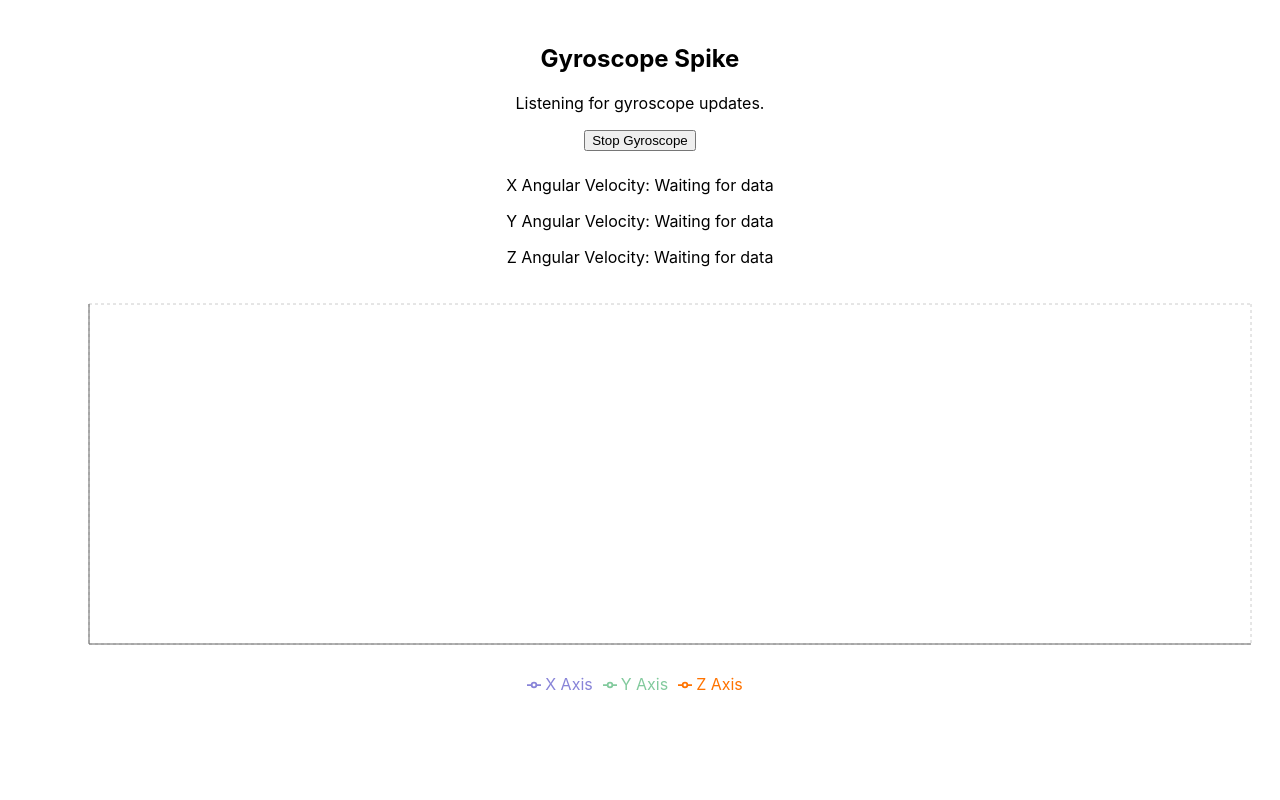
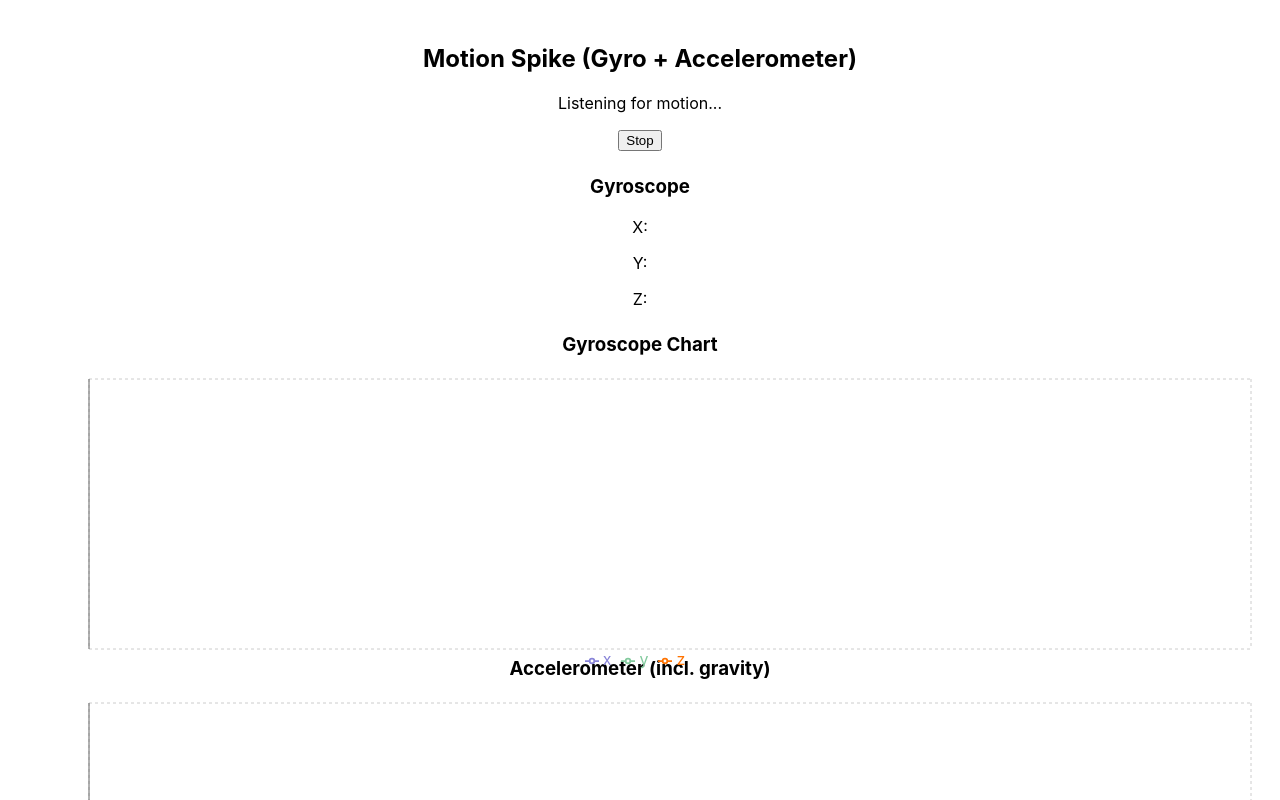
Before and after one commit to jackmcgrory/gyroscopic-spike, a React (Create React App) app: page / in a window 1280 px wide. Shown: the top 800 px of the page. Built offline with nearby package versions, Linux system fonts and the light colour scheme.

Commit message:
test accelerometer

```diff
--- a/src/ComponentWithGyroscope.tsx
+++ b/src/ComponentWithGyroscope.tsx
@@ -19,6 +19,13 @@ type AngularVelocity = {
 }
 
 type ChartPoint = {
+  timestamp: number
+  x: number
+  y: number
+  z: number
+}
+
+type AccelPoint = {
   timestamp: number
   x: number
   y: number
@@ -50,32 +57,48 @@ export const ComponentWithGyroscope = () => {
   const [angularVelocity, setAngularVelocity] =
     useState<AngularVelocity>(EMPTY_ANGULAR_VELOCITY)
 
-  const [chartData, setChartData] = useState<ChartPoint[]>([])
+  const [gyroData, setGyroData] = useState<ChartPoint[]>([])
+  const [accelData, setAccelData] = useState<AccelPoint[]>([])
+
   const [isListening, setIsListening] = useState(false)
   const [status, setStatus] = useState('Checking sensor support...')
 
   const handleMotion = useCallback((event: DeviceMotionEvent) => {
-    const x = event.rotationRate?.beta ?? 0
-    const y = event.rotationRate?.gamma ?? 0
-    const z = event.rotationRate?.alpha ?? 0
+    // -------- GYRO --------
+    const gx = event.rotationRate?.beta ?? 0
+    const gy = event.rotationRate?.gamma ?? 0
+    const gz = event.rotationRate?.alpha ?? 0
 
-    setAngularVelocity({
-      x,
-      y,
-      z,
-    })
+    setAngularVelocity({ x: gx, y: gy, z: gz })
 
-    setChartData(prev => {
+    setGyroData(prev => {
       const next = [
         ...prev,
         {
           timestamp: Date.now(),
-          x,
-          y,
-          z,
+          x: gx,
+          y: gy,
+          z: gz,
         },
       ]
+      return next.slice(-MAX_POINTS)
+    })
 
+    // -------- ACCELEROMETER --------
+    const ax = event.accelerationIncludingGravity?.x ?? 0
+    const ay = event.accelerationIncludingGravity?.y ?? 0
+    const az = event.accelerationIncludingGravity?.z ?? 0
+
+    setAccelData(prev => {
+      const next = [
+        ...prev,
+        {
+          timestamp: Date.now(),
+          x: ax,
+          y: ay,
+          z: az,
+        },
+      ]
       return next.slice(-MAX_POINTS)
     })
   }, [])
@@ -83,26 +106,25 @@ export const ComponentWithGyroscope = () => {
   const stopListening = useCallback(() => {
     window.removeEventListener('devicemotion', handleMotion)
     setIsListening(false)
-    setStatus('Gyroscope stopped.')
+    setStatus('Stopped.')
   }, [handleMotion])
 
   const startListening = useCallback(() => {
     if (!hasDeviceMotionSupport()) {
-      setStatus('This device or browser does not expose gyroscope data.')
+      setStatus('No motion support on this device.')
       return false
     }
 
     window.addEventListener('devicemotion', handleMotion)
 
     setIsListening(true)
-    setStatus('Listening for gyroscope updates.')
-
+    setStatus('Listening for motion...')
     return true
   }, [handleMotion])
 
   const requestPermissionAndStart = useCallback(async () => {
     if (!hasDeviceMotionSupport()) {
-      setStatus('This device or browser does not expose gyroscope data.')
+      setStatus('No motion support on this device.')
       return false
     }
 
@@ -112,18 +134,18 @@ export const ComponentWithGyroscope = () => {
       isIOS &&
       typeof deviceMotionEvent.requestPermission === 'function'
     ) {
-      setStatus('Requesting iOS motion permission...')
+      setStatus('Requesting iOS permission...')
 
       try {
         const permission =
           await deviceMotionEvent.requestPermission()
 
         if (permission !== 'granted') {
-          setStatus('Motion permission was denied.')
+          setStatus('Permission denied.')
           return false
         }
       } catch {
-        setStatus('Motion permission request failed.')
+        setStatus('Permission error.')
         return false
       }
     }
@@ -133,23 +155,13 @@ export const ComponentWithGyroscope = () => {
 
   useEffect(() => {
     if (!hasDeviceMotionSupport()) {
-      setStatus('This device or browser does not expose gyroscope data.')
+      setStatus('No motion support.')
       return
     }
 
-    if (isIOS) {
-      const deviceMotionEvent = getMotionEventConstructor()
-
-      if (typeof deviceMotionEvent.requestPermission === 'function') {
-        setStatus('Tap enable to allow gyroscope access on iOS.')
-
-        return () => {
-          stopListening()
-        }
-      }
+    if (!isIOS) {
+      startListening()
     }
-
-    startListening()
 
     return () => {
       stopListening()
@@ -158,110 +170,60 @@ export const ComponentWithGyroscope = () => {
 
   return (
     <div style={{ padding: 24 }}>
-      <h2>Gyroscope Spike</h2>
+      <h2>Motion Spike (Gyro + Accelerometer)</h2>
 
       <p>{status}</p>
 
-      {isIOS &&
-        !isListening &&
-        hasDeviceMotionSupport() && (
-          <button
-            onClick={() => {
-              void requestPermissionAndStart()
-            }}
-          >
-            Enable Gyroscope
-          </button>
-        )}
-
-      {!isIOS &&
-        !isListening &&
-        hasDeviceMotionSupport() && (
-          <button onClick={startListening}>
-            Start Gyroscope
-          </button>
-        )}
+      {isIOS && !isListening && (
+        <button onClick={() => void requestPermissionAndStart()}>
+          Enable Motion Sensors
+        </button>
+      )}
 
       {isListening && (
         <button onClick={stopListening}>
-          Stop Gyroscope
+          Stop
         </button>
       )}
 
+      {/* -------- GYROSCOPE VALUES -------- */}
       <div style={{ marginTop: 24 }}>
-        <p>
-          X Angular Velocity:{' '}
-          {angularVelocity.x == null
-            ? 'Waiting for data'
-            : `${angularVelocity.x.toFixed(1)} deg/s`}
-        </p>
-
-        <p>
-          Y Angular Velocity:{' '}
-          {angularVelocity.y == null
-            ? 'Waiting for data'
-            : `${angularVelocity.y.toFixed(1)} deg/s`}
-        </p>
-
-        <p>
-          Z Angular Velocity:{' '}
-          {angularVelocity.z == null
-            ? 'Waiting for data'
-            : `${angularVelocity.z.toFixed(1)} deg/s`}
-        </p>
+        <h3>Gyroscope</h3>
+        <p>X: {angularVelocity.x?.toFixed(1)}</p>
+        <p>Y: {angularVelocity.y?.toFixed(1)}</p>
+        <p>Z: {angularVelocity.z?.toFixed(1)}</p>
       </div>
 
-      <div
-        style={{
-          width: '100%',
-          height: 400,
-          marginTop: 32,
-        }}
-      >
+      {/* -------- GYROSCOPE CHART -------- */}
+      <div style={{ width: '100%', height: 300, marginTop: 24 }}>
+        <h3>Gyroscope Chart</h3>
         <ResponsiveContainer>
-          <LineChart data={chartData}>
+          <LineChart data={gyroData}>
             <CartesianGrid strokeDasharray="3 3" />
+            <XAxis dataKey="timestamp" hide />
+            <YAxis />
+            <Tooltip />
+            <Legend />
+            <Line dataKey="x" stroke="#8884d8" dot={false} />
+            <Line dataKey="y" stroke="#82ca9d" dot={false} />
+            <Line dataKey="z" stroke="#ff7300" dot={false} />
+          </LineChart>
+        </ResponsiveContainer>
+      </div>
 
-            <XAxis
-              dataKey="timestamp"
-              tickFormatter={value =>
-                new Date(value).toLocaleTimeString()
-              }
-            />
-
+      {/* -------- ACCELEROMETER CHART -------- */}
+      <div style={{ width: '100%', height: 300, marginTop: 24 }}>
+        <h3>Accelerometer (incl. gravity)</h3>
+        <ResponsiveContainer>
+          <LineChart data={accelData}>
+            <CartesianGrid strokeDasharray="3 3" />
+            <XAxis dataKey="timestamp" hide />
             <YAxis />
-
-            <Tooltip
-              labelFormatter={value =>
-                new Date(Number(value)).toLocaleTimeString()
-              }
-            />
-
+            <Tooltip />
             <Legend />
-
-            <Line
-              type="monotone"
-              dataKey="x"
-              stroke="#8884d8"
-              dot={false}
-              name="X Axis"
-            />
-
-            <Line
-              type="monotone"
-              dataKey="y"
-              stroke="#82ca9d"
-              dot={false}
-              name="Y Axis"
-            />
-
-            <Line
-              type="monotone"
-              dataKey="z"
-              stroke="#ff7300"
-              dot={false}
-              name="Z Axis"
-            />
+            <Line dataKey="x" stroke="#8884d8" dot={false} />
+            <Line dataKey="y" stroke="#82ca9d" dot={false} />
+            <Line dataKey="z" stroke="#ff7300" dot={false} />
           </LineChart>
         </ResponsiveContainer>
       </div>
```
